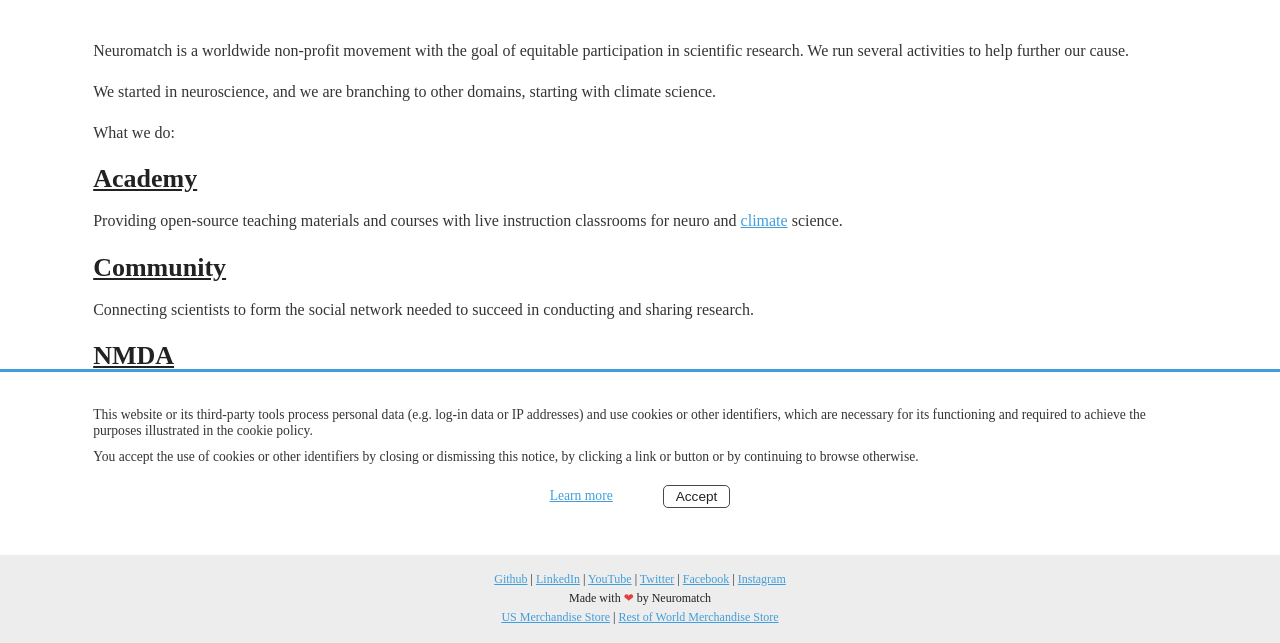
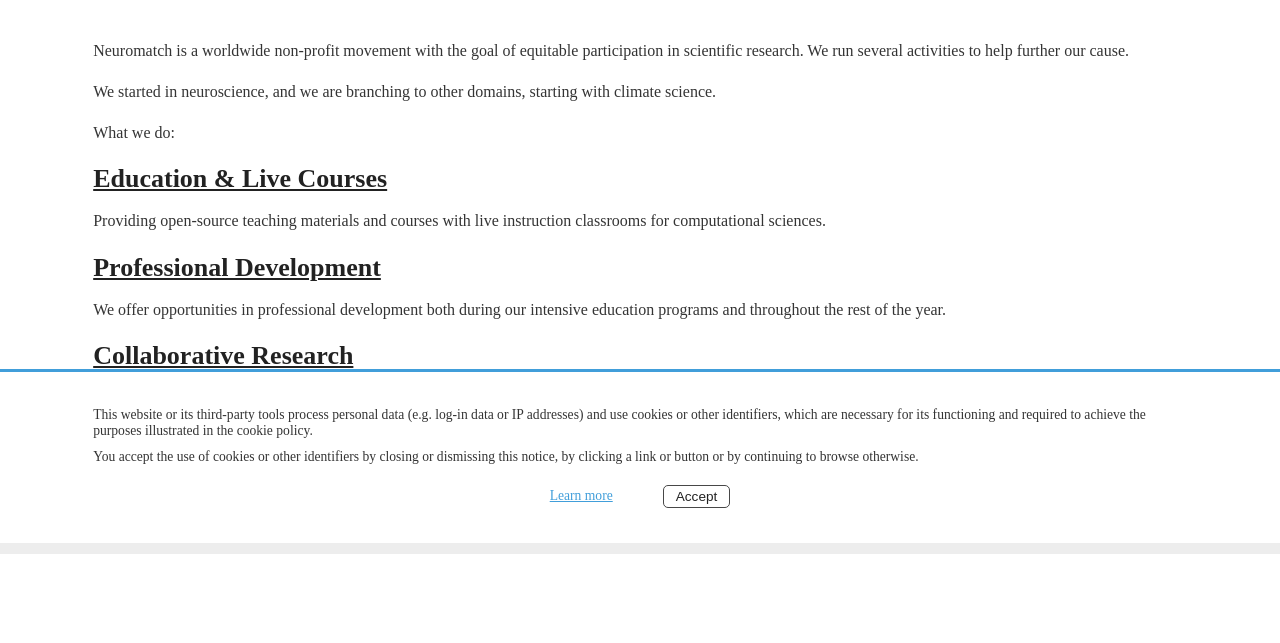
Before and after one commit to neuromatch/neuromatch.io, a Gatsby site: page / in a window 1280 px wide. Shown: the part 257-900 px from the top of the page. After the commit the page ends 811 px from the top, so only its background shows below. Built offline with nearby package versions, Linux system fonts and the light colour scheme; Gatsby itself is replaced by a stand-in of ours; what typography-theme-moraga would draw is missing.

Commit message:
Update index.js
Updated new website URLs -- and content to make our three main focuses.

Got rid of open publishing

```diff
--- a/src/pages/index.js
+++ b/src/pages/index.js
@@ -101,25 +101,20 @@
             We started in neuroscience, and we are branching to other domains, starting with climate science.
           </p>
           <p>What we do:</p>
-          <h3><H3Link href="https://academy.neuromatch.io/" target="_blank"
-          rel="noreferrer">Academy</H3Link></h3>
+          <h3><H3Link href="https://neuromatch.io/education/" target="_blank"
+          rel="noreferrer">Education & Live Courses</H3Link></h3>
           <p>
-            Providing open-source teaching materials and courses with live instruction classrooms for neuro and <a href="https://academy.climatematch.io/" target="_blank" rel="noreferrer">climate</a> science.
+            Providing open-source teaching materials and courses with live instruction classrooms for computational sciences.
           </p>
-          <h3><H3Link href="https://conference.neuromatch.io/" target="_blank"
-          rel="noreferrer">Community</H3Link></h3>
+          <h3><H3Link href="https://neuromatch.io/professional-development/" target="_blank"
+          rel="noreferrer">Professional Development</H3Link></h3>
           <p>
-            Connecting scientists to form the social network needed to succeed in conducting and sharing research.
+            We offer opportunities in professional development both during our intensive education programs and throughout the rest of the year.
           </p>
-          <h3><H3Link href="https://www.nmda.io/" target="_blank"
-          rel="noreferrer">NMDA</H3Link></h3>
+          <h3><H3Link href="https://neuromatch.io/collaborative-research/" target="_blank"
+          rel="noreferrer">Collaborative Research</H3Link></h3>
           <p>
-          Matching people with research, career, and collaboration opportunities.
-          </p>
-          <h3><H3Link href="https://www.nmop.io/" target="_blank"
-          rel="noreferrer">Open Publishing</H3Link></h3>
-          <p>
-          Reimagining scientific publishing as an equitable system.
+           We facilitate global collaborative research through networking, research cohorts, and partnerships.
           </p>
         </section>
       </MainBlock>
```
